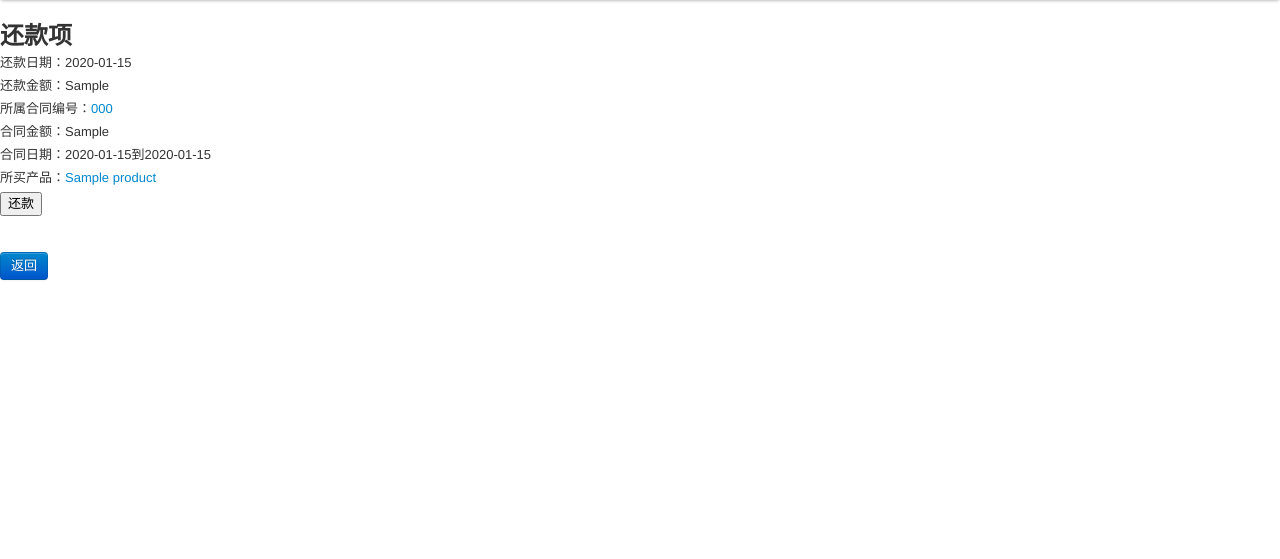
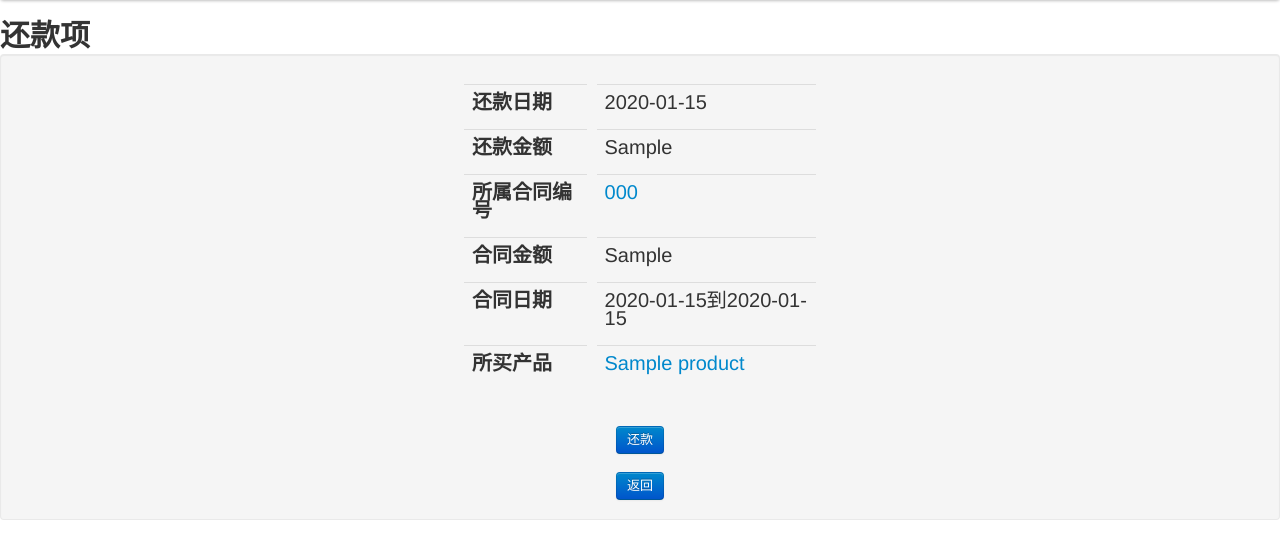
Before and after one commit to whu312/HappyGraduation, a Django app: template HG/HG/template/repayitem.html in a window 1280 px wide. Shown: the part 80-639 px from the top of the page. Run offline with Django 3.2, Linux system fonts and the light colour scheme; the template is opened without the code that fills it: values that come from a table or form of the project are taken from there, others are empty; tables that the repository leaves empty hold one stand-in row (values such as "Sample post"); some libraries are stand-ins or nearby versions.

Commit message:
show repayitem format

```diff
--- a/HG/HG/template/repayitem.html
+++ b/HG/HG/template/repayitem.html
@@ -82,20 +82,54 @@ function back(){
 history.back(-1);
 }
 </script>
+<style>
+.well{
+text-align:center;
+margin-left: auto;
+margin-right: auto;
+}
+</style>
+<div class="right">
+    <div class="new">
+        <h1>还款项</h1>
+    </div>
+    <div class="well">
+        <table  class="table" style="width: 30%;margin:auto ;font-size:20px;text-align:left; border-collapse:separate;border-spacing:10px">
+            <tbody>
+                <tr>
+                    <th>还款日期</th>
+                    <td>{{repayitem.repaydate}}</td>
+                </tr>
+                <tr>
+                    <th>还款金额</th>
+                    <td>{{repayitem.repaymoney}}</td>
+                </tr>
+                <tr>
+                    <th>所属合同编号</th>
+                    <td><a href="/contract/{{repayitem.thiscontract.id}}">{{repayitem.thiscontract.number}}</a></td>
+                </tr>
+                <tr>
+                    <th>合同金额</th>
+                    <td>{{repayitem.thiscontract.money}}</td>
+                </tr>
+                 <tr>
+                    <th>合同日期</th>
+                    <td>{{repayitem.thiscontract.startdate}}到{{repayitem.thiscontract.enddate}}</td>
+                </tr>
+                <tr>
+                    <th>所买产品</th>
+                    <td><a href="/product/{{repayitem.thiscontract.thisproduct.id}}">{{repayitem.thiscontract.thisproduct.name}}</a></td>
+                </tr>
+            </tbody>
+        </table>
 
-<h2>还款项</h2>
-    <label> 还款日期：{{repayitem.repaydate}}</label>
-    <label> 还款金额：{{repayitem.repaymoney}}</label>
-    <label> 所属合同编号：<a href="/contract/{{repayitem.thiscontract.id}}">{{repayitem.thiscontract.number}}</a></label>
-    <label>合同金额：{{repayitem.thiscontract.money}}</label>
-    <label>合同日期：{{repayitem.thiscontract.startdate}}到{{repayitem.thiscontract.enddate}}</label>
-    <label>所买产品：<a href="/product/{{repayitem.thiscontract.thisproduct.id}}">{{repayitem.thiscontract.thisproduct.name}}</a></label>
         <div id="status">
+            <br /><br />
             {%ifequal repayitem.status 1%}
-    <button onclick="repay({{repayitem.id}})">还款</button><br />
+            <button class="btn btn-primary" onclick="repay({{repayitem.id}})">还款</button> <br /><br />
             {%ifnotequal repayitem.repaytype 1%}
             <form action="/renewalcontract/{{repayitem.id}}" method="get">
-    <input type="submit" value="续签" />
+                <input type="submit" class="btn btn-primary" value="续签" />
             </form>
             {%endifnotequal%}
             {%endifequal%}
@@ -111,7 +145,8 @@ history.back(-1);
             <label>该还款项已完成</label>
             {%endifequal%}
         </div>
-     <br></br>
             <input type="submit" value="返回" class="btn btn-primary" onclick="back()">
-            </p>
+    </div>
+
+
 {% endblock %}
```
Lines whose indentation alone changed are shown as unchanged.
